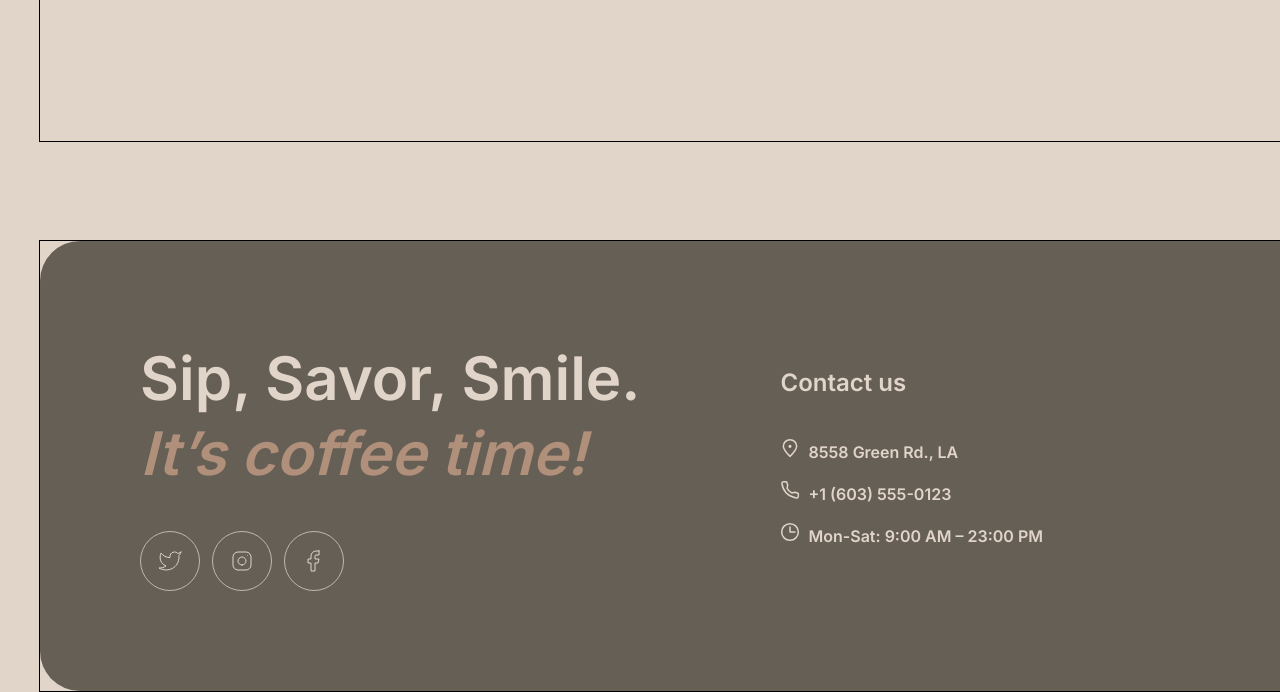
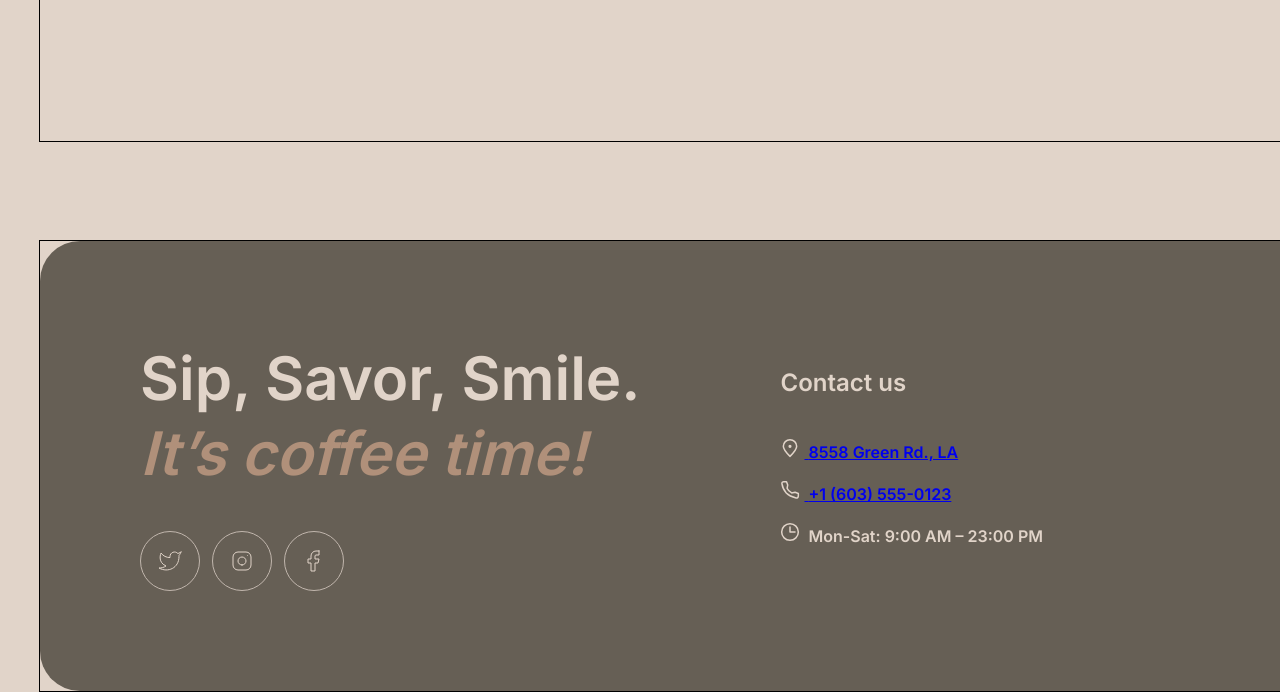
Before and after one commit to ElenaCoder/coffee-house, a plain HTML site: page pages/home/index.html in a window 1280 px wide. Shown: the part 3642-4334 px from the top of the page. Drawn offline with Linux system fonts and the light colour scheme.

Commit message:
feat: add map and phone-calling features in footer

```diff
--- a/pages/home/index.html
+++ b/pages/home/index.html
@@ -318,13 +318,17 @@
                         <div class="contact-heading">Contact us</div>
                         <div class="contact contact-info">
                             <div class="contact-info-item">
+                                <a href="https://www.google.com/maps/place/8558+Green+Rd.,+LA" target="_blank" rel="noopener noreferrer">
                                     <img src="../../assets/icons/location-icon.svg" alt="Location Icon">
                                     <span>8558 Green Rd., LA</span>
+                                </a>
                             </div>
+                            <a href="tel:+1(603)555-0123">
                                 <div class="contact-info-item">
                                     <img src="../../assets/icons/phone-icon.svg" alt="Phone Icon">
                                     <span>+1 (603) 555-0123</span>
                                   </div>
+                            </a>
                             <div class="contact-info-item">
                               <img src="../../assets/icons/clock-icon.svg" alt="Clock Icon">
                               <span>Mon-Sat: 9:00 AM – 23:00 PM</span>
```
Lines whose indentation alone changed are shown as unchanged.
